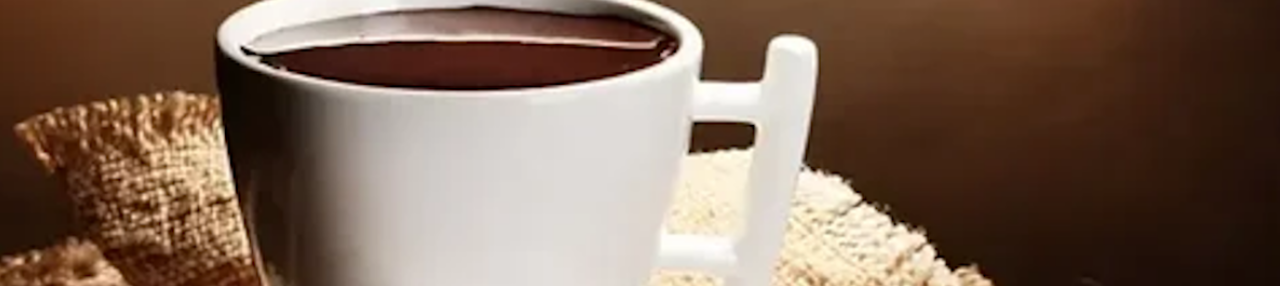
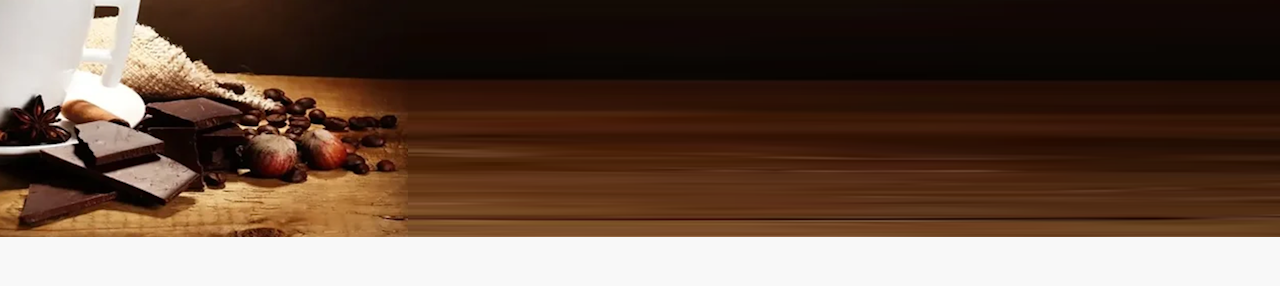
Before and after one commit to poithead/chocovoyage.github.io, a plain HTML site: page index.html in a window 1280 px wide. Shown: the part 63-349 px from the top of the page. Drawn offline with Linux system fonts and the light colour scheme.

Commit message:
Update style.css

```diff
--- a/style.css
+++ b/style.css
@@ -7,15 +7,15 @@ body {
 }
 
 header {
-    background-image: url('images/chocovoyage_getstarted.png'); /* Path to your image */
+    background-image: url('images/chocovoyage_header.png'); /* Path to your image */
     background-size: cover;
     background-position: center;
     color: #fff;
-    height: 800px; /* Set height to match the image's height */
+    height: 300px; /* Set height to match the image's height */
     text-align: right;
     display: flex;
-    align-items: center;
-    justify-content: center;
+    align-items: right;
+    justify-content: right;
 }
 
 h1 {
```
